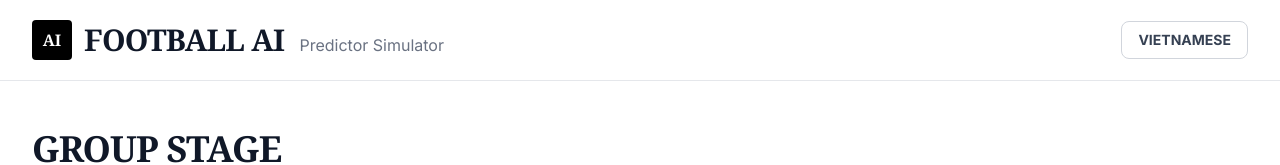
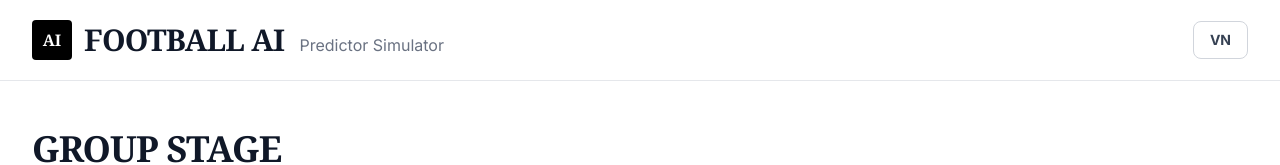
Before and after one commit to haibt163/FIFAWorldCup2026, a Next.js app: page / in a window 1280 px wide. Shown: the top 165 px of the page. Built offline with nearby package versions, Linux system fonts and the light colour scheme.

Commit message:
Update to FIFA standard country codes

```diff
--- a/src/app/page.tsx
+++ b/src/app/page.tsx
@@ -40,7 +40,7 @@ export default function Home() {
             onClick={() => setLanguage(language === "en" ? "vi" : "en")}
             className="text-sm font-sans font-bold border border-gray-300 rounded-lg px-4 py-2 hover:bg-gray-50 text-gray-700 transition-colors"
           >
-            {language === "en" ? "VIETNAMESE" : "ENGLISH"}
+            {language === "en" ? "VN" : "EN"}
           </button>
         </div>
       </header>
```
